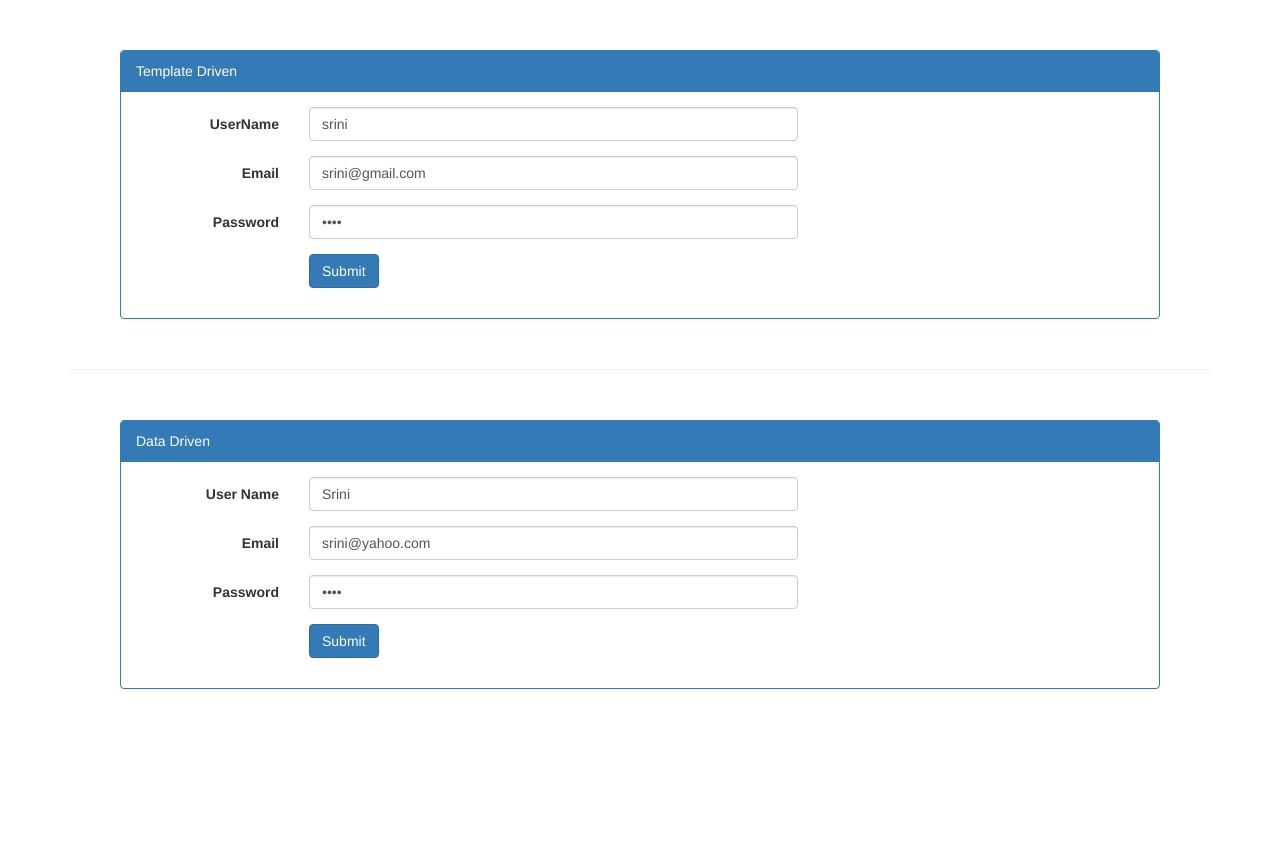
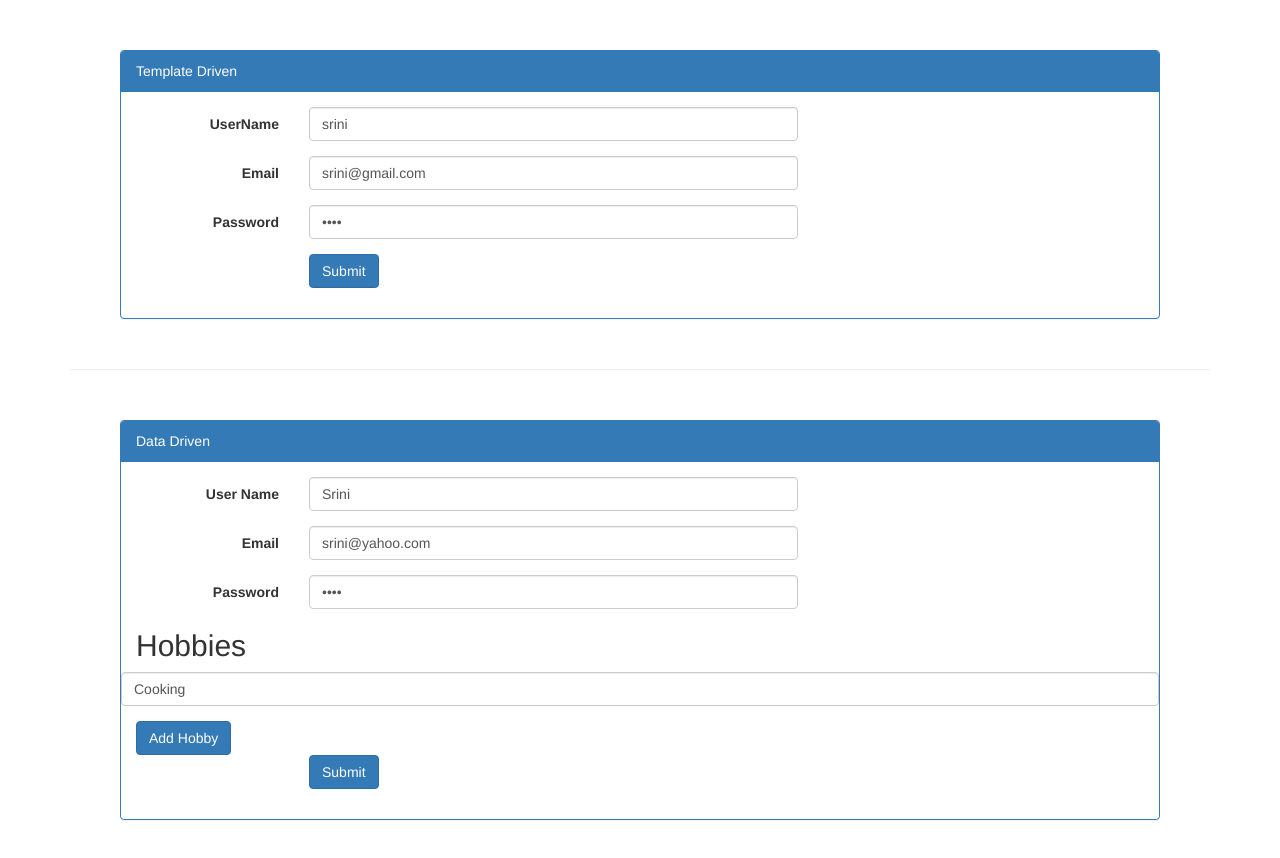
Before and after one commit to kksrini89/ng2Forms, an Angular app: page / in a window 1280 px wide. Shown: the top 858 px of the page. Before the commit the page ends 800 px from the top, so only its background shows below. Built offline with nearby package versions, Linux system fonts and the light colour scheme.

Commit message:
ng2Forms - DataDriven- Form Arrays is implemented

```diff
--- a/src/app/data-driven/data-driven.component.html
+++ b/src/app/data-driven/data-driven.component.html
@@ -36,9 +36,17 @@
         </label> </div>
     </div>-->
 
+        <div formArrayName="hobbies">
+          <h2>Hobbies</h2>
+          <div class="form-group" *ngFor="let item of myForm.controls['hobbies'].controls;let i= index">
+            <input type="text" class="form-control" formControlName="{{i}}">
+          </div>
+        </div>
+
+        <button type="button" class=" btn btn-primary" (click)="onAddHobby()">Add Hobby</button>
         <div class="form-group">
           <div class="col-sm-offset-2 col-sm-10">
-            <button type="submit" class="btn btn-primary">Submit</button>
+            <button type="submit" class="btn btn-primary" [disabled]="!myForm.valid">Submit</button>
           </div>
         </div>
       </form>
--- a/src/app/data-driven/data-driven.component.ts
+++ b/src/app/data-driven/data-driven.component.ts
@@ -1,5 +1,5 @@
 import { Component, OnInit } from '@angular/core';
-import { FormGroup, FormControl, Validators } from '@angular/forms';
+import { FormGroup, FormControl, Validators, FormArray } from '@angular/forms';
 
 @Component({
   selector: 'app-data-driven',
@@ -19,11 +19,16 @@
         "email": new FormControl('srini@yahoo.com', [Validators.required, Validators.pattern("[a-z0-9!#$%&'*+/=?^_`{|}~-]+(?:\.[a-z0-9!#$%&'*+/=?^_`{|}~-]+)*@(?:[a-z0-9](?:[a-z0-9-]*[a-z0-9])?\.)+[a-z0-9](?:[a-z0-9-]*[a-z0-9])?")])
       }),
       "password": new FormControl('test', Validators.required),
-      "gender": new FormControl('male')
+      "gender": new FormControl('male'),
+      "hobbies": new FormArray([new FormControl('Cooking', Validators.required)])
     });
   }
 
   ngOnInit() {
+  }
+
+  onAddHobby() {
+    (<FormArray>this.myForm.controls['hobbies']).push(new FormControl('', Validators.required));
   }
 
   onSubmit() {
```
